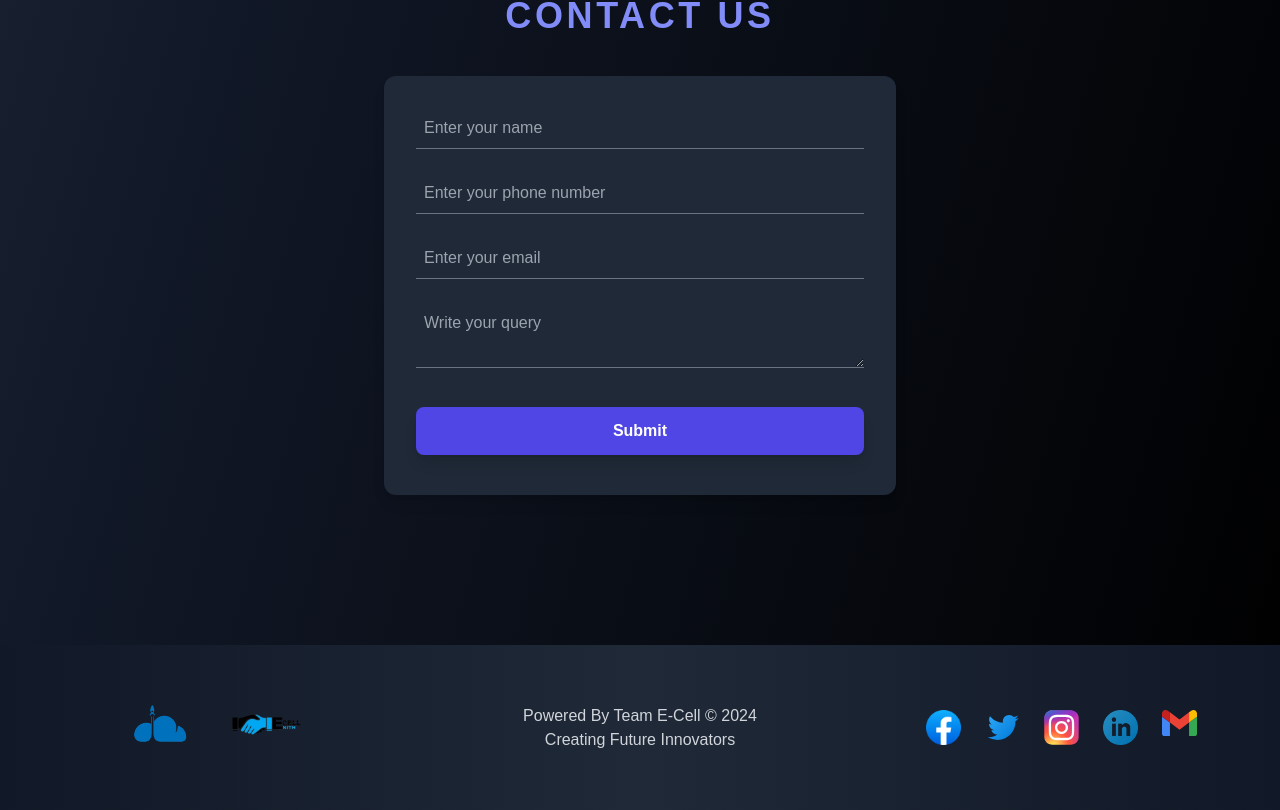
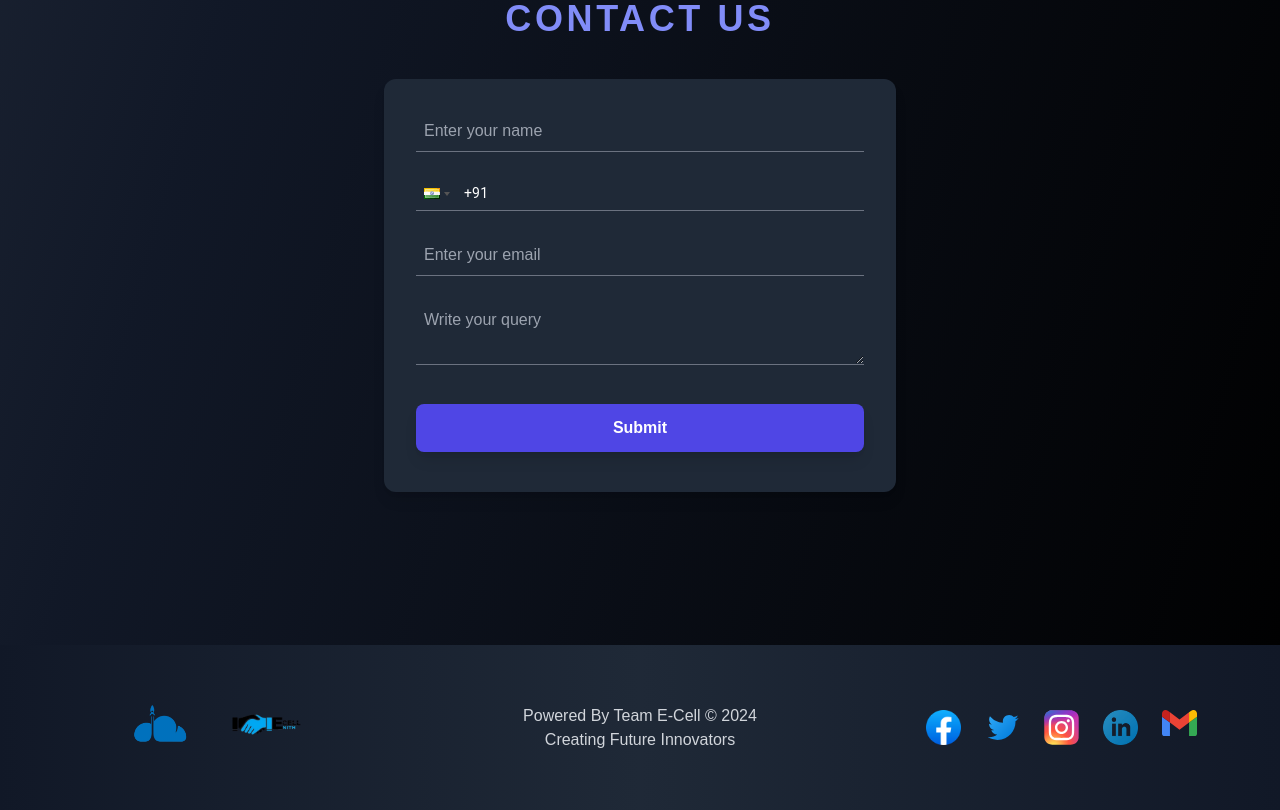
Before and after one commit to ARYAN-PURI/E-Crescendo, a Next.js app: page / in a window 1280 px wide. Shown: the part 3755-4565 px from the top of the page. Built offline with nearby package versions, Linux system fonts and the light colour scheme.

Commit message:
conatct field contact form home page

```diff
--- a/src/app/page.tsx
+++ b/src/app/page.tsx
@@ -4,6 +4,8 @@ import { useState } from "react";
 import axios from 'axios';
 import Footer from "./components/Footer";
 import NavBar from "./components/NavBar";
+import PhoneInput from 'react-phone-input-2';
+import 'react-phone-input-2/lib/style.css';
 export default function Home() {
   const [data, setData] = useState({
     name: "",
@@ -212,7 +214,7 @@ export default function Home() {
       />
     </div>
 
-    <div className="mb-6">
+    {/* <div className="mb-6">
       <input
         className="w-full p-2 border-b border-gray-500 bg-transparent text-white focus:outline-none focus:border-indigo-500 focus:ring-0"
         type="number"
@@ -220,7 +222,45 @@ export default function Home() {
         value={data.mobile}
         onChange={(e) => { setData({ ...data, mobile: e.target.value }) }}
       />
-    </div>
+    </div> */}
+
+
+<div className="mb-6">
+
+  <PhoneInput
+    country={'in'} // Default country
+    value={data.mobile}
+    onChange={(phone) => setData({ ...data, mobile: phone })}
+    inputProps={{
+      name: 'contactNo',
+      required: true,
+      autoFocus: false,
+    }}
+    containerClass="w-full"
+    inputStyle={{
+      paddingLeft: '3rem', // Space between flag and number
+      paddingRight: '1rem', // Space between number and container edge
+      width: '100%',
+      paddingTop: '0.5rem',
+      paddingBottom: '0.5rem',
+      border : 'none' ,
+      borderBottom: '1px solid #6b7280', // Matches border-gray-500
+      borderRadius :'0',
+      backgroundColor: 'transparent',
+      color: '',
+      outline: 'none',
+
+      transition: 'box-shadow 0.2s ease-in-out',
+    }}
+    buttonStyle={{
+      border: 'none',
+      background: 'transparent',
+    }}
+    dropdownStyle={{
+      zIndex: 999,
+    }}
+  />
+</div>
 
     <div className="mb-6">
       <input
```
